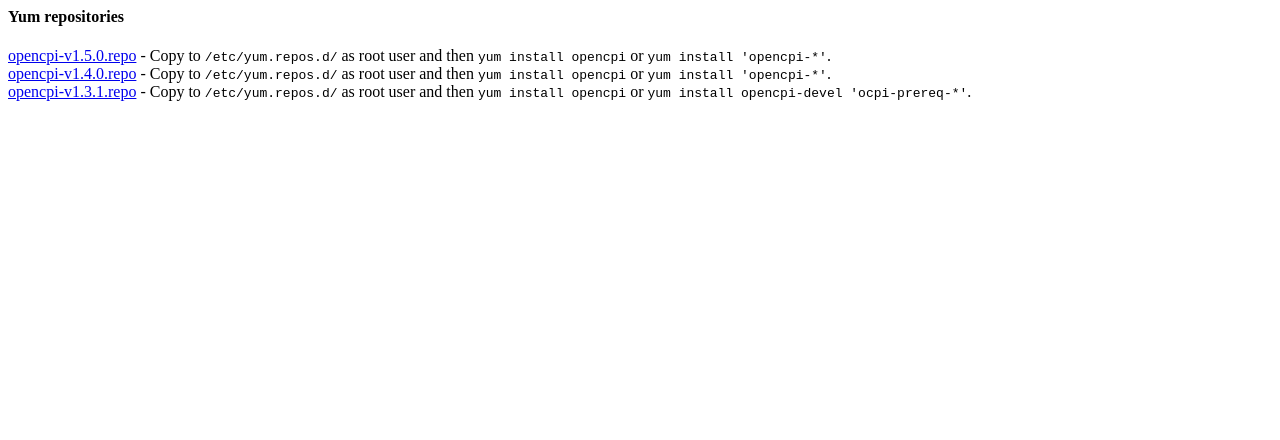
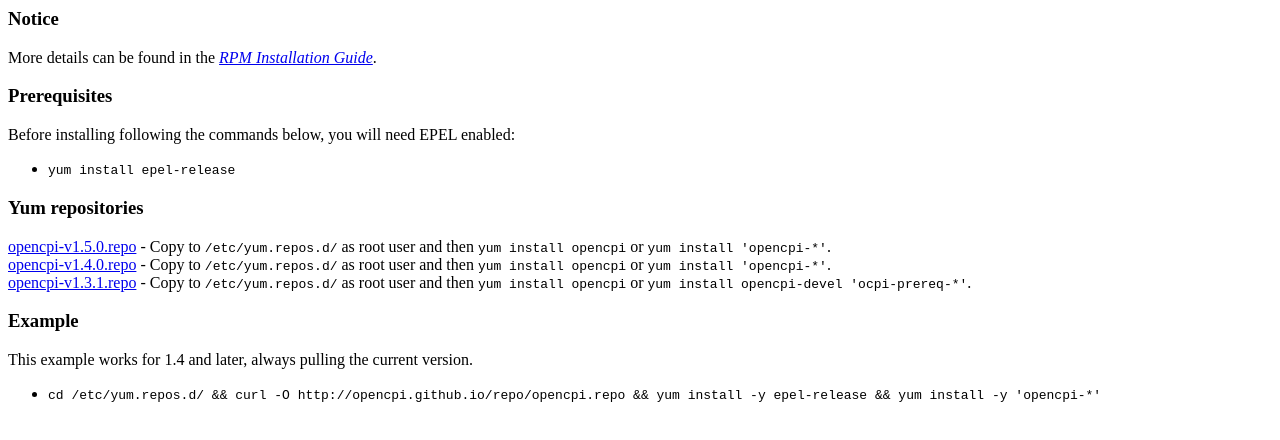
Before and after one commit to opencpi/opencpi.github.io, a plain HTML site: page repo/index.html in a window 1280 px wide. Drawn offline with Linux system fonts and the light colour scheme.

Commit message:
Update repo index.html with references to EPEL and quick start etc

```diff
--- a/repo/index.html
+++ b/repo/index.html
@@ -3,9 +3,22 @@
 <title>OpenCPI RPMs</title>
 </header>
 <body>
-  <h4>Yum repositories</h4>
+  <h3>Notice</h3>
+  More details can be found in the <i><a href="https://opencpi.github.io/releases/latest/doc/RPM_Installation_Guide.pdf">RPM Installation Guide</a></i>.
+
+  <h3>Prerequisites</h3>
+  Before installing following the commands below, you will need EPEL enabled:
+  <ul><li><tt>yum install epel-release</tt></li></ul>
+
+  <h3>Yum repositories</h3>
   <a href="opencpi-v1.5.0.repo">opencpi-v1.5.0.repo</a> - Copy to <tt>/etc/yum.repos.d/</tt> as root user and then <tt>yum install opencpi</tt> or <tt>yum install 'opencpi-*'</tt>.<br/>
   <a href="opencpi-v1.4.0.repo">opencpi-v1.4.0.repo</a> - Copy to <tt>/etc/yum.repos.d/</tt> as root user and then <tt>yum install opencpi</tt> or <tt>yum install 'opencpi-*'</tt>.<br/>
   <a href="opencpi-v1.3.1.repo">opencpi-v1.3.1.repo</a> - Copy to <tt>/etc/yum.repos.d/</tt> as root user and then <tt>yum install opencpi</tt> or <tt>yum install opencpi-devel 'ocpi-prereq-*'</tt>.<br/>
+
+  <h3>Example</h3>
+  This example works for 1.4 and later, always pulling the current version.<br/>
+  <ul><li>
+    <tt>cd /etc/yum.repos.d/ &amp;&amp; curl -O http://opencpi.github.io/repo/opencpi.repo &amp;&amp; yum install -y epel-release &amp;&amp; yum install -y 'opencpi-*'</tt>
+  </li></ul>
 </body>
 </html>
```
